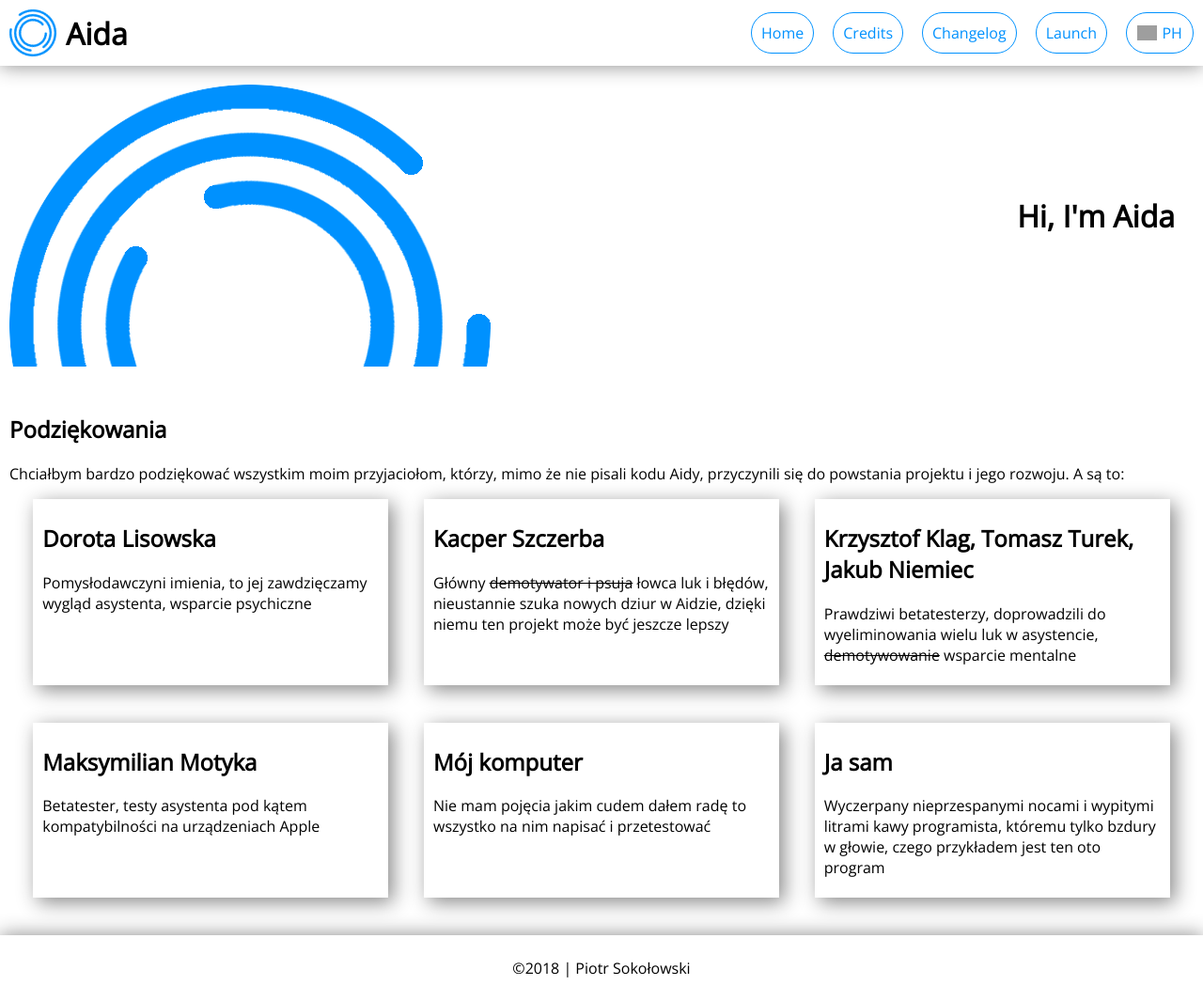
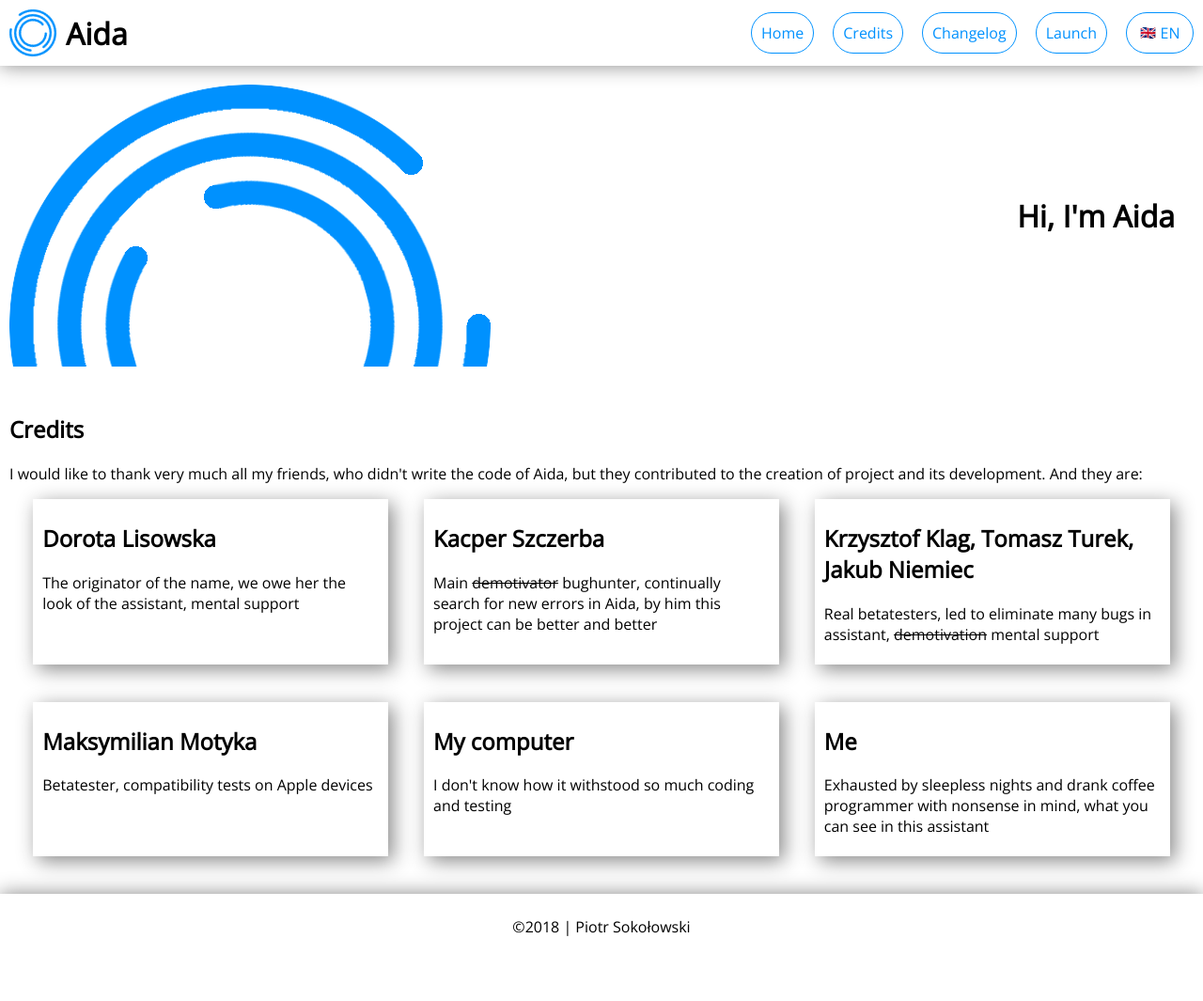
Before and after one commit to sokolik2135/aida, a PHP site: page /en/thanks.php in a window 1280 px wide. Shown: the whole page at 94% size. After the commit the page ends 996 px from the top, so only its background shows below. Run offline with PHP 8.4, Linux system fonts and the light colour scheme; grey boxes are pictures that could not be loaded.

Commit message:
Add files via upload

```diff
--- a/en/index.php
+++ b/en/index.php
@@ -103,8 +103,6 @@
             <h2>What's next?</h2>
             <p>I hope there will be further development of Assistant, introduction of better and better solutions and improvements. Maybe someday even deeper integration with device like e.g. modifying system settings.</p>
         </article>
-        <a id="download" href="download.php">Download</a>
-        <span>or</span>
         <a id="online" href="./?online">Launch in browser</a>
     </main>
     <footer>
--- a/en/js/info.js
+++ b/en/js/info.js
@@ -3,7 +3,7 @@ var puste = 'You typed nothing...';
 var version = 'v0.7.3';
 
 var changelog = [
-    'v0.7.3:<br>Initial English release,<br>'
+    'v0.7.3:<br>Initial English release'
 ];
 
 var jokes = [
--- a/en/navbar.php
+++ b/en/navbar.php
@@ -22,8 +22,8 @@
     </nav>
     <script src="https://code.jquery.com/jquery-3.3.1.min.js"></script>
     <script>
-        if (localStorage['aida-currentLang'] == undefined) localStorage.setItem('aida-currentLang',location.href.substr(-3,2));
-        else localStorage['aida-currentLang'] = location.href.substr(-3,2);
+        if (localStorage['aida-currentLang'] == undefined) localStorage.setItem('aida-currentLang',location.href.substr(location.href.lastIndexOf('/')-2,2));
+        else localStorage['aida-currentLang'] = location.href.substr(location.href.lastIndexOf('/')-2,2);
 
         $('nav>div:last-child').append(`<a href="/${localStorage['aida-currentLang']}"><img src="/res/flags/${localStorage['aida-currentLang']}.png">${localStorage['aida-currentLang'].toUpperCase()}</a><div></div>`);
 
--- a/en/thanks.php
+++ b/en/thanks.php
@@ -8,7 +8,7 @@
     <meta name="theme-color" content="#0091FE">
     <meta name="description" content="Aida is a virtual assistant created for VIII Science Picnic in ZSEM. It was written in JavaScript, making Aida working on every platform.">
 
-    <title>Aida - Podziękowania</title>
+    <title>Aida - Credits</title>
 
     <link rel="stylesheet" href="/css/main.css">
 
@@ -27,32 +27,32 @@
             <h1>Hi, I'm Aida</h1>
         </div>
         <div id="subheader">
-            <h2>Podziękowania</h2>
-            <p>Chciałbym bardzo podziękować wszystkim moim przyjaciołom, którzy, mimo że nie pisali kodu Aidy, przyczynili się do powstania projektu i jego rozwoju. A są to:</p>
+            <h2>Credits</h2>
+            <p>I would like to thank very much all my friends, who didn't write the code of Aida, but they contributed to the creation of project and its development. And they are:</p>
         </div>
         <article>
             <h2>Dorota Lisowska</h2>
-            <p>Pomysłodawczyni imienia, to jej zawdzięczamy wygląd asystenta, wsparcie psychiczne</p>
+            <p>The originator of the name, we owe her the look of the assistant, mental support</p>
         </article>
         <article>
             <h2>Kacper Szczerba</h2>
-            <p>Główny <del>demotywator i psuja</del> łowca luk i błędów, nieustannie szuka nowych dziur w Aidzie, dzięki niemu ten projekt może być jeszcze lepszy</p>
+            <p>Main <del>demotivator</del> bughunter, continually search for new errors in Aida, by him this project can be better and better</p>
         </article>
         <article>
             <h2>Krzysztof Klag, Tomasz Turek, Jakub Niemiec</h2>
-            <p>Prawdziwi betatesterzy, doprowadzili do wyeliminowania wielu luk w asystencie, <del>demotywowanie</del> wsparcie mentalne</p>
+            <p>Real betatesters, led to eliminate many bugs in assistant, <del>demotivation</del> mental support</p>
         </article>
         <article>
             <h2>Maksymilian Motyka</h2>
-            <p>Betatester, testy asystenta pod kątem kompatybilności na urządzeniach Apple</p>
+            <p>Betatester, compatibility tests on Apple devices</p>
         </article>
         <article>
-            <h2>Mój komputer</h2>
-            <p>Nie mam pojęcia jakim cudem dałem radę to wszystko na nim napisać i przetestować</p>
+            <h2>My computer</h2>
+            <p>I don't know how it withstood so much coding and testing</p>
         </article>
         <article>
-            <h2>Ja sam</h2>
-            <p>Wyczerpany nieprzespanymi nocami i wypitymi litrami kawy programista, któremu tylko bzdury w głowie, czego przykładem jest ten oto program</p>
+            <h2>Me</h2>
+            <p>Exhausted by sleepless nights and drank coffee programmer with nonsense in mind, what you can see in this assistant</p>
         </article>
     </main>
     <footer>
--- a/pl/index.php
+++ b/pl/index.php
@@ -103,8 +103,6 @@
             <h2>Co dalej?</h2>
             <p>Mam nadzieję, że dalszy rozwój asystentki, wprowadzanie coraz lepszych rozwiązań i usprawnień. Może kiedyś nawet głębsza integracja z urządzeniem jak na przykład modyfikacja ustawień.</p>
         </article>
-        <a id="download" href="download.php">Pobierz</a>
-        <span>lub</span>
         <a id="online" href="./?online">Uruchom w przeglądarce</a>
     </main>
     <footer>
--- a/pl/navbar.php
+++ b/pl/navbar.php
@@ -22,8 +22,8 @@
     </nav>
     <script src="https://code.jquery.com/jquery-3.3.1.min.js"></script>
     <script>
-        if (localStorage['aida-currentLang'] == undefined) localStorage.setItem('aida-currentLang',location.href.substr(-3,2));
-        else localStorage['aida-currentLang'] = location.href.substr(-3,2);
+        if (localStorage['aida-currentLang'] == undefined) localStorage.setItem('aida-currentLang',location.href.substr(location.href.lastIndexOf('/')-2,2));
+        else localStorage['aida-currentLang'] = location.href.substr(location.href.lastIndexOf('/')-2,2);
 
         $('nav>div:last-child').append(`<a href="/${localStorage['aida-currentLang']}"><img src="/res/flags/${localStorage['aida-currentLang']}.png">${localStorage['aida-currentLang'].toUpperCase()}</a><div></div>`);
 
```
